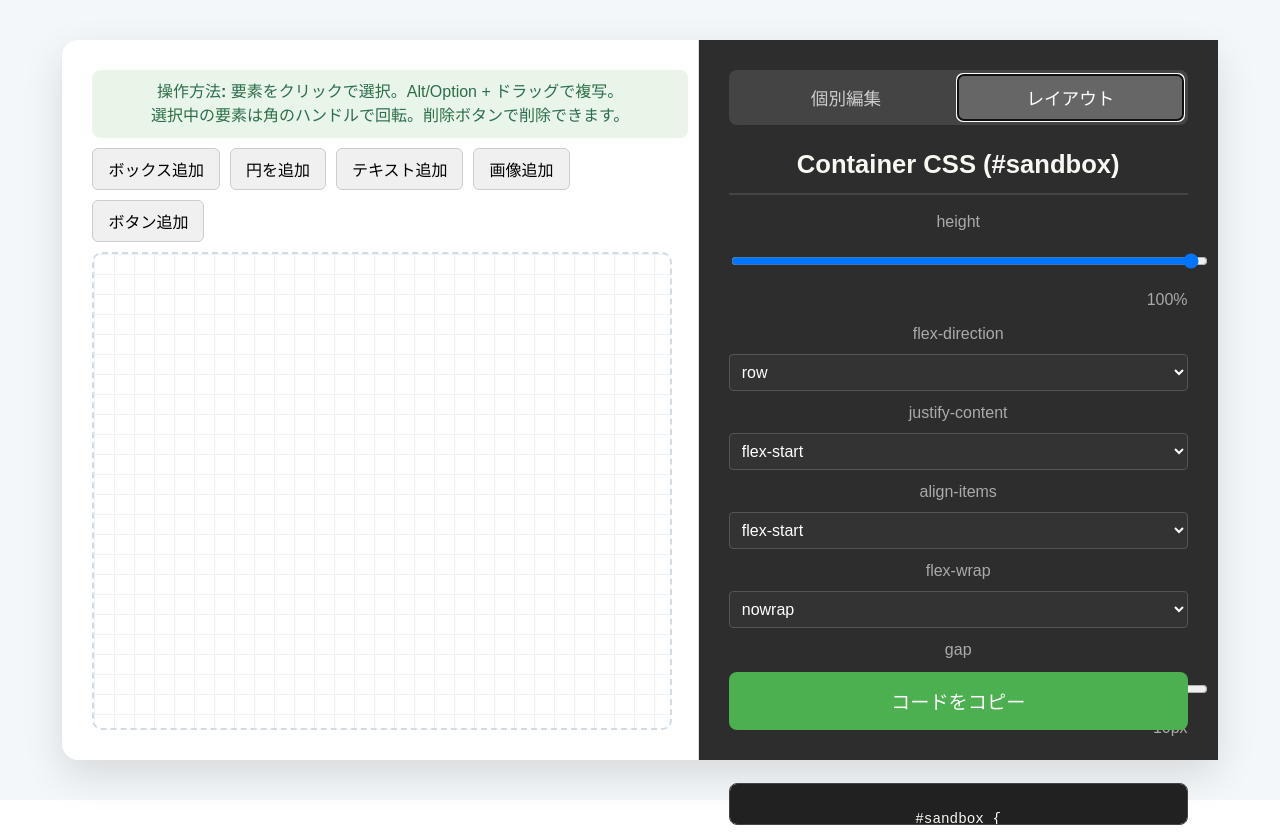
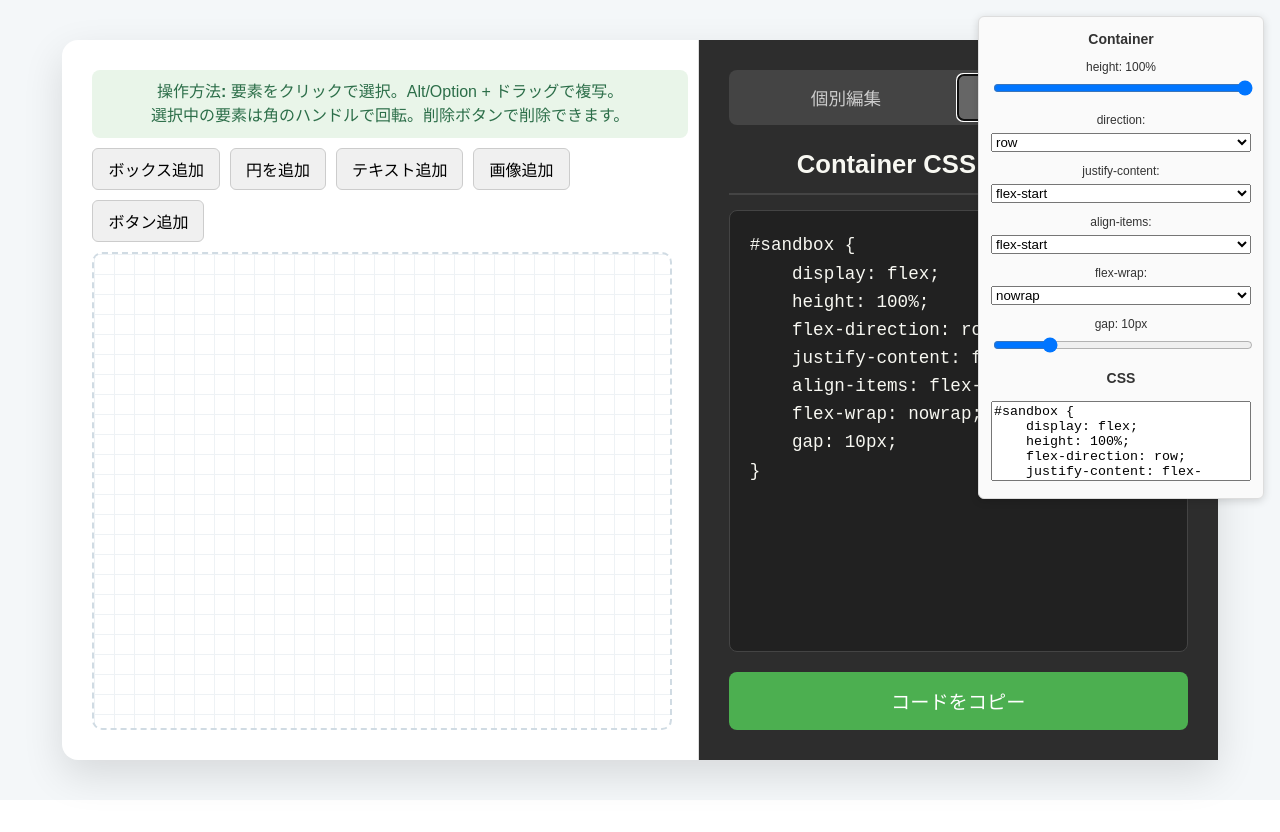
Before and after one commit to tako-chan0511/cssvisualizer, a Vue app: page / in a window 1280 px wide. Both pictures are taken after a click on the button "レイアウト". Built offline with nearby package versions, Linux system fonts and the light colour scheme.

Commit message:
レイアウト用コントロールのコントロールパネル化

```diff
--- a/src/App.vue
+++ b/src/App.vue
@@ -31,6 +31,70 @@
           @select="selectElement"
           @clone="cloneElement"
         />
+        <!-- ★ レイアウトモード用ポップアップ -->
+        <!-- 右上ポップアップ -->
+        <div v-if="editMode === 'layout'" class="controls layout-popup">
+          <h3>Container</h3>
+          <label>
+            height: {{ flexState.containerHeight }}%
+            <input
+              type="range"
+              min="20"
+              max="100"
+              v-model.number="flexState.containerHeight"
+            />
+          </label>
+          <label>
+            direction:
+            <select v-model="flexState.direction">
+              <option>row</option>
+              <option>row-reverse</option>
+              <option>column</option>
+              <option>column-reverse</option>
+            </select>
+          </label>
+          <label>
+            justify-content:
+            <select v-model="flexState.justifyContent">
+              <option>flex-start</option>
+              <option>flex-end</option>
+              <option>center</option>
+              <option>space-between</option>
+              <option>space-around</option>
+              <option>space-evenly</option>
+            </select>
+          </label>
+          <label>
+            align-items:
+            <select v-model="flexState.alignItems">
+              <option>flex-start</option>
+              <option>flex-end</option>
+              <option>center</option>
+              <option>stretch</option>
+              <option>baseline</option>
+            </select>
+          </label>
+          <label>
+            flex-wrap:
+            <select v-model="flexState.flexWrap">
+              <option>nowrap</option>
+              <option>wrap</option>
+              <option>wrap-reverse</option>
+            </select>
+          </label>
+          <label>
+            gap: {{ flexState.gap }}px
+            <input
+              type="range"
+              min="0"
+              max="50"
+              v-model.number="flexState.gap"
+            />
+          </label>
+
+          <h3>CSS</h3>
+          <textarea readonly rows="6">{{ generatedLayoutCss }}</textarea>
+        </div>
       </div>
     </div>
     <!-- 右側のコード表示エリア -->
@@ -51,6 +115,12 @@
       </div>
 
       <div class="css-panel-wrapper">
+        <div class="css-panel" v-show="editMode === 'layout'">
+          <h2>Container CSS (#sandbox)</h2>
+          <textarea readonly id="css-output-layout">{{
+            generatedLayoutCss
+          }}</textarea>
+        </div>
         <div class="css-panel" v-show="editMode === 'individual'">
           <h2>Selected Element CSS</h2>
           <!-- 背景色コントロールの追加 -->
@@ -69,7 +139,7 @@
           ></textarea>
         </div>
 
-        <div class="css-panel" v-show="editMode === 'layout'">
+        <!-- <div class="css-panel" v-show="editMode === 'layout'">
           <h2>Container CSS (#sandbox)</h2>
           <div class="layout-controls">
             <div class="control-group">
@@ -134,7 +204,7 @@
           <pre
             id="css-output-layout"
           ><code>{{ generatedLayoutCss }}</code></pre>
-        </div>
+        </div> -->
       </div>
 
       <div class="button-area">
@@ -178,7 +248,7 @@ const selectedElementId = ref<string | null>(null);
  * elements 配列から該当要素オブジェクトそのものを返す computed
  */
 const selectedElement = computed<ElementState | null>(() => {
-  return elements.value.find(e => e.id === selectedElementId.value) || null;
+  return elements.value.find((e) => e.id === selectedElementId.value) || null;
 });
 // 追加 end ◀
 
@@ -246,7 +316,9 @@ const generatedIndividualCss = computed(() => {
     height: ${height.toFixed(1)}px;
     background-color: ${backgroundColor || "#ffffff"};
     z-index: ${zIndex};
-    transform: translate(${x.toFixed(1)}px, ${y.toFixed(1)}px) rotate(${angle.toFixed(1)}deg);
+    transform: translate(${x.toFixed(1)}px, ${y.toFixed(
+    1
+  )}px) rotate(${angle.toFixed(1)}deg);
   }`;
 
   // テキスト要素の場合のみ文字関連のプロパティを追加
@@ -275,7 +347,6 @@ const generatedIndividualCss = computed(() => {
 
   return css.trim();
 });
-
 
 const generatedLayoutCss = computed(() => {
   const code = `
@@ -308,7 +379,8 @@ const addElement = (
     content: `${type.toUpperCase()} ${elementCounter}`,
     zIndex: elementCounter,
     // ★★★ 追加：必ず背景色を初期化 ★★★
-    backgroundColor: type === 'box' ? '#6dd5ed' /* 水色グラデ調のスタート色 */ : undefined,
+    backgroundColor:
+      type === "box" ? "#6dd5ed" /* 水色グラデ調のスタート色 */ : undefined,
   };
 
   if (type === "text") {
@@ -743,4 +815,41 @@ body {
 .delete-button:hover {
   background-color: #d32f2f;
 }
+/* ポップアップを右上に固定 */
+.controls.layout-popup {
+  position: fixed;
+  top: 16px;
+  right: 16px;
+  width: 260px;
+  max-height: calc(100% - 32px);
+  overflow-y: auto;
+  background: #fafafa;
+  border: 1px solid #ddd;
+  padding: 12px;
+  border-radius: 6px;
+  z-index: 1000;
+  font-size: 12px;
+  box-shadow: 0 2px 8px rgba(0,0,0,0.15);
+}
+.controls.layout-popup h3 {
+  margin: 0 0 8px;
+  font-size: 14px;
+  font-weight: bold;
+}
+.controls.layout-popup label {
+  display: block;
+  margin-bottom: 10px;
+}
+.controls.layout-popup input,
+.controls.layout-popup select,
+.controls.layout-popup textarea {
+  width: 100%;
+  box-sizing: border-box;
+  margin-top: 4px;
+}
+.controls.layout-popup textarea {
+  font-family: monospace;
+  height: 80px;
+  resize: none;
+}
 </style>
```
Lines whose indentation alone changed are shown as unchanged.
